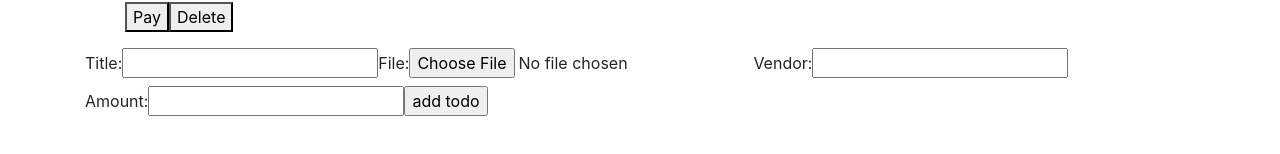
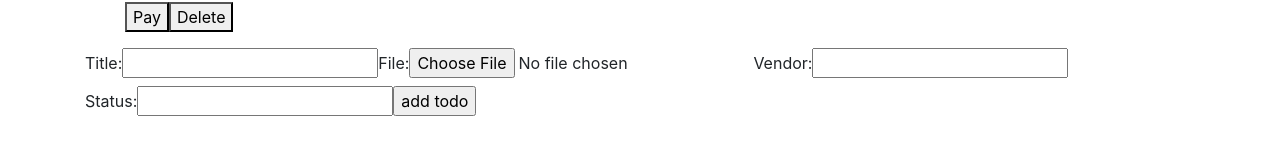
Before and after one commit to klarv2/RogerTest, a React (Create React App) app: page /expenses in a window 1280 px wide. Shown: the part 294-448 px from the top of the page. Built offline with nearby package versions, Linux system fonts and the light colour scheme.

Commit message:
Update TodoForm.js
change label

```diff
--- a/src/components/TodoForm.js
+++ b/src/components/TodoForm.js
@@ -35,7 +35,7 @@ const NewTodoForm = () => {
             <input type="text" value={vendor} onChange={(e) => setFile(e.target.value)} required/>
             </label>
             <label>
-            Amount:
+            Status:
             <input type="text" value={amount} onChange={(e) => setFile(e.target.value)} required/>
             </label>
             <input type="submit" value="add todo"/>
```
